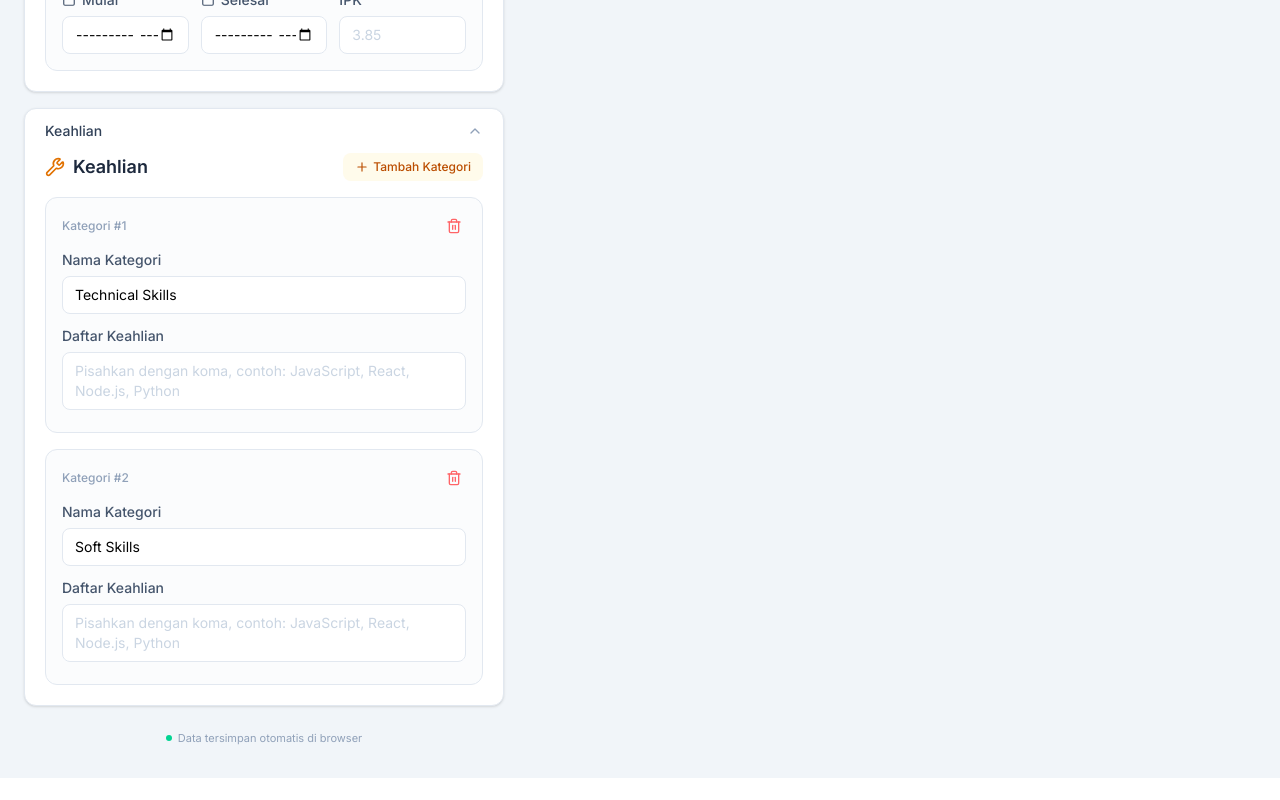
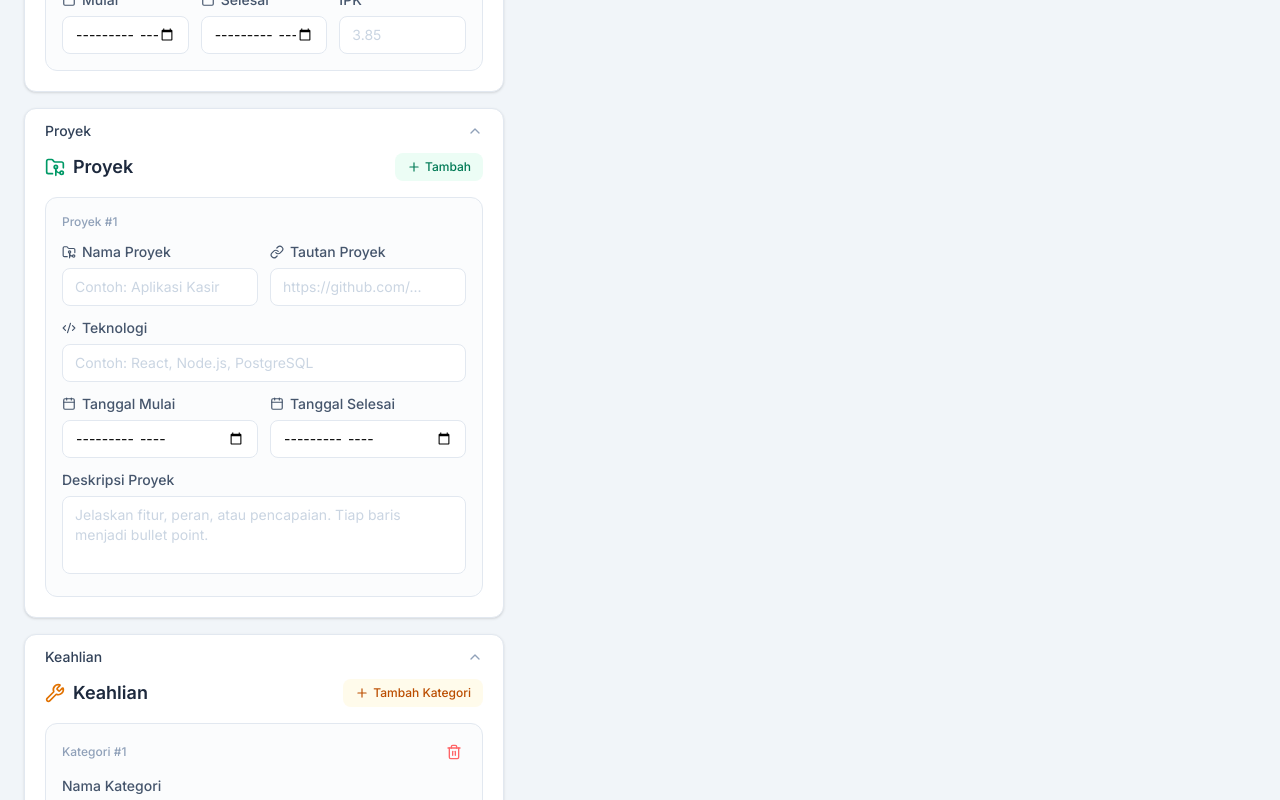
Before and after one commit to ryaleason/generate-cv, a React (Vite) app: page / in a window 1280 px wide. Shown: the part 2140-2940 px from the top of the page. Before the commit the page ends 2918 px from the top, so only its background shows below. Built offline with nearby package versions, Linux system fonts and the light colour scheme; what @react-pdf/renderer would draw is missing.

Commit message:
add feature project

```diff
--- a/src/App.jsx
+++ b/src/App.jsx
@@ -1,10 +1,11 @@
 import { useState, useCallback } from 'react'
 import { pdf } from '@react-pdf/renderer'
 import { Analytics } from '@vercel/analytics/react'
-import { FileDown, RotateCcw, FileText, ChevronDown, ChevronUp, Eye, EyeOff, Globe, Monitor, Smartphone } from 'lucide-react'
+import { FileDown, RotateCcw, ChevronDown, ChevronUp, Eye, EyeOff, Globe, Monitor, Smartphone } from 'lucide-react'
 import PersonalInfoForm from './components/form/PersonalInfoForm'
 import ExperienceForm from './components/form/ExperienceForm'
 import EducationForm from './components/form/EducationForm'
+import ProjectForm from './components/form/ProjectForm'
 import SkillsForm from './components/form/SkillsForm'
 import TemplateForm from './components/form/TemplateForm'
 import ResumePreview from './components/preview/ResumePreview'
@@ -31,6 +32,7 @@ function App() {
     personal: true,
     experience: true,
     education: true,
+    projects: true,
     skills: true,
   })
 
@@ -48,6 +50,7 @@ function App() {
         personalInfo: currentStore.personalInfo,
         experiences: currentStore.experiences,
         educations: currentStore.educations,
+        projects: currentStore.projects,
         skills: currentStore.skills,
       }
       const blob = await pdf(<ResumePDFDocument data={data} />).toBlob()
@@ -78,6 +81,7 @@ function App() {
     { key: 'personal', component: <PersonalInfoForm /> },
     { key: 'experience', component: <ExperienceForm /> },
     { key: 'education', component: <EducationForm /> },
+    { key: 'projects', component: <ProjectForm /> },
     { key: 'skills', component: <SkillsForm /> },
   ]
 
@@ -199,6 +203,7 @@ function App() {
                     {key === 'personal' && 'Data Pribadi'}
                     {key === 'experience' && 'Pengalaman Kerja'}
                     {key === 'education' && 'Pendidikan'}
+                    {key === 'projects' && 'Proyek'}
                     {key === 'skills' && 'Keahlian'}
                   </span>
                   {expandedSections[key] ? (
--- /dev/null
+++ b/src/components/form/ProjectForm.jsx
@@ -0,0 +1,66 @@
+import { Calendar, Code2, FolderGit2, Link, Plus, Trash2 } from 'lucide-react'
+import useResumeStore from '../../store/useResumeStore'
+
+export default function ProjectForm() {
+  const { projects, addProject, updateProject, removeProject } = useResumeStore()
+
+  return (
+    <div className="space-y-4">
+      <div className="flex items-center justify-between mb-4">
+        <div className="flex items-center gap-2">
+          <FolderGit2 className="w-5 h-5 text-emerald-600" />
+          <h2 className="text-lg font-semibold text-slate-800">Proyek</h2>
+        </div>
+        <button onClick={addProject} className="flex items-center gap-1 px-3 py-1.5 text-xs font-medium text-emerald-700 bg-emerald-50 hover:bg-emerald-100 rounded-lg transition-colors cursor-pointer">
+          <Plus className="w-3.5 h-3.5" />
+          Tambah
+        </button>
+      </div>
+
+      {projects.map((project, index) => (
+        <div key={project.id} className="p-4 border border-slate-200 rounded-xl space-y-3 relative bg-slate-50/50">
+          <div className="flex items-center justify-between">
+            <span className="text-xs font-medium text-slate-400">Proyek #{index + 1}</span>
+            {projects.length > 1 && (
+              <button onClick={() => removeProject(project.id)} aria-label={`Hapus proyek ${index + 1}`} className="p-1 text-red-400 hover:text-red-600 hover:bg-red-50 rounded transition-colors cursor-pointer">
+                <Trash2 className="w-4 h-4" />
+              </button>
+            )}
+          </div>
+
+          <div className="grid grid-cols-1 md:grid-cols-2 gap-3">
+            <div>
+              <label className="flex items-center gap-1.5 text-sm font-medium text-slate-600 mb-1.5"><FolderGit2 className="w-3.5 h-3.5" />Nama Proyek</label>
+              <input type="text" value={project.name} onChange={(e) => updateProject(project.id, 'name', e.target.value)} placeholder="Contoh: Aplikasi Kasir" className="w-full px-3 py-2 text-sm border border-slate-200 rounded-lg focus:outline-none focus:ring-2 focus:ring-emerald-500/20 focus:border-emerald-500 transition-all placeholder:text-slate-300 bg-white" />
+            </div>
+            <div>
+              <label className="flex items-center gap-1.5 text-sm font-medium text-slate-600 mb-1.5"><Link className="w-3.5 h-3.5" />Tautan Proyek</label>
+              <input type="url" value={project.link} onChange={(e) => updateProject(project.id, 'link', e.target.value)} placeholder="https://github.com/..." className="w-full px-3 py-2 text-sm border border-slate-200 rounded-lg focus:outline-none focus:ring-2 focus:ring-emerald-500/20 focus:border-emerald-500 transition-all placeholder:text-slate-300 bg-white" />
+            </div>
+          </div>
+
+          <div>
+            <label className="flex items-center gap-1.5 text-sm font-medium text-slate-600 mb-1.5"><Code2 className="w-3.5 h-3.5" />Teknologi</label>
+            <input type="text" value={project.technologies} onChange={(e) => updateProject(project.id, 'technologies', e.target.value)} placeholder="Contoh: React, Node.js, PostgreSQL" className="w-full px-3 py-2 text-sm border border-slate-200 rounded-lg focus:outline-none focus:ring-2 focus:ring-emerald-500/20 focus:border-emerald-500 transition-all placeholder:text-slate-300 bg-white" />
+          </div>
+
+          <div className="grid grid-cols-1 md:grid-cols-2 gap-3">
+            <div>
+              <label className="flex items-center gap-1.5 text-sm font-medium text-slate-600 mb-1.5"><Calendar className="w-3.5 h-3.5" />Tanggal Mulai</label>
+              <input type="month" value={project.startDate} onChange={(e) => updateProject(project.id, 'startDate', e.target.value)} className="w-full px-3 py-2 text-sm border border-slate-200 rounded-lg focus:outline-none focus:ring-2 focus:ring-emerald-500/20 focus:border-emerald-500 transition-all bg-white" />
+            </div>
+            <div>
+              <label className="flex items-center gap-1.5 text-sm font-medium text-slate-600 mb-1.5"><Calendar className="w-3.5 h-3.5" />Tanggal Selesai</label>
+              <input type="month" value={project.endDate} onChange={(e) => updateProject(project.id, 'endDate', e.target.value)} className="w-full px-3 py-2 text-sm border border-slate-200 rounded-lg focus:outline-none focus:ring-2 focus:ring-emerald-500/20 focus:border-emerald-500 transition-all bg-white" />
+            </div>
+          </div>
+
+          <div>
+            <label className="text-sm font-medium text-slate-600 mb-1.5 block">Deskripsi Proyek</label>
+            <textarea value={project.description} onChange={(e) => updateProject(project.id, 'description', e.target.value)} placeholder="Jelaskan fitur, peran, atau pencapaian. Tiap baris menjadi bullet point." rows={3} className="w-full px-3 py-2 text-sm border border-slate-200 rounded-lg focus:outline-none focus:ring-2 focus:ring-emerald-500/20 focus:border-emerald-500 transition-all placeholder:text-slate-300 resize-none bg-white" />
+          </div>
+        </div>
+      ))}
+    </div>
+  )
+}
--- a/src/components/pdf/ResumePDFDocument.jsx
+++ b/src/components/pdf/ResumePDFDocument.jsx
@@ -139,18 +139,20 @@ const sectionLabels = {
     summary: 'Professional Summary',
     experience: 'Work Experience',
     education: 'Education',
+    projects: 'Projects',
     skills: 'Skills',
   },
   id: {
     summary: 'Ringkasan Profil',
     experience: 'Pengalaman Kerja',
     education: 'Pendidikan',
+    projects: 'Proyek',
     skills: 'Keahlian',
   },
 }
 
 export default function ResumePDFDocument({ data }) {
-  const { personalInfo, experiences, educations, skills } = data
+  const { personalInfo, experiences, educations, projects = [], skills } = data
   const template = personalInfo.template || 'classic'
   const photoShape = personalInfo.photoShape || 'circle'
   const labels = sectionLabels[personalInfo.language || 'en']
@@ -238,6 +240,28 @@ export default function ResumePDFDocument({ data }) {
           </View>
         )}
 
+        {/* Projects */}
+        {projects.some(project => project.name) && (
+          <View>
+            <Text style={[styles.sectionTitle, { color: accentColor, borderBottomColor: accentColor }]}>{labels.projects}</Text>
+            {projects.filter(project => project.name).map((project) => (
+              <View key={project.id} style={styles.entryContainer}>
+                <View style={styles.entryHeader}>
+                  <View style={{ flexDirection: 'row', flex: 1 }}>
+                    <Text style={styles.entryTitle}>{project.name}</Text>
+                    {project.technologies && <Text style={styles.entryDetail}> · {project.technologies}</Text>}
+                  </View>
+                  <Text style={styles.entryDate}>{formatDate(project.startDate)}{project.startDate && project.endDate ? ' – ' : ''}{formatDate(project.endDate)}</Text>
+                </View>
+                {project.link && <Text style={styles.entryDetail}>{project.link}</Text>}
+                {project.description && project.description.split('\n').filter(line => line.trim()).map((line, i) => (
+                  <View key={i} style={styles.bulletItem}><Text style={styles.bullet}>•</Text><Text style={styles.bulletText}>{line.trim()}</Text></View>
+                ))}
+              </View>
+            ))}
+          </View>
+        )}
+
         {/* Skills */}
         {skills.some(s => s.items) && (
           <View>
--- a/src/components/preview/ResumePreview.jsx
+++ b/src/components/preview/ResumePreview.jsx
@@ -12,18 +12,20 @@ const sectionLabels = {
     summary: 'Professional Summary',
     experience: 'Work Experience',
     education: 'Education',
+    projects: 'Projects',
     skills: 'Skills',
   },
   id: {
     summary: 'Ringkasan Profil',
     experience: 'Pengalaman Kerja',
     education: 'Pendidikan',
+    projects: 'Proyek',
     skills: 'Keahlian',
   },
 }
 
 export default function ResumePreview() {
-  const { personalInfo, experiences, educations, skills } = useResumeStore()
+  const { personalInfo, experiences, educations, projects = [], skills } = useResumeStore()
   const template = personalInfo.template || 'classic'
   const photoShape = personalInfo.photoShape || 'circle'
   const labels = sectionLabels[personalInfo.language || 'en']
@@ -37,6 +39,7 @@ export default function ResumePreview() {
   const hasContent = personalInfo.fullName || personalInfo.summary ||
     experiences.some(e => e.company || e.position) ||
     educations.some(e => e.institution || e.degree) ||
+    projects.some(project => project.name) ||
     skills.some(s => s.items)
 
   return (
@@ -146,6 +149,32 @@ export default function ResumePreview() {
             </div>
           )}
 
+          {/* Projects */}
+          {projects.some(project => project.name) && (
+            <div style={{ marginTop: '14px' }}>
+              <h2 style={{ fontSize: '11pt', fontWeight: 'bold', color: accentColor, textTransform: 'uppercase', letterSpacing: '1.5px', borderBottom: `1px solid ${accentColor}`, paddingBottom: '3px', marginBottom: '8px' }}>
+                {labels.projects}
+              </h2>
+              {projects.filter(project => project.name).map((project) => (
+                <div key={project.id} style={{ marginBottom: '10px' }}>
+                  <div className="flex justify-between items-baseline">
+                    <div>
+                      <span style={{ fontSize: '10.5pt', fontWeight: 'bold', color: '#1e293b' }}>{project.name}</span>
+                      {project.technologies && <span style={{ fontSize: '9.5pt', color: '#475569' }}> · {project.technologies}</span>}
+                      {project.link && <span style={{ fontSize: '9pt', color: '#64748b' }}> · {project.link}</span>}
+                    </div>
+                    <span style={{ fontSize: '9pt', color: '#64748b', whiteSpace: 'nowrap', flexShrink: 0 }}>{formatDate(project.startDate)}{project.startDate && project.endDate && ' – '}{formatDate(project.endDate)}</span>
+                  </div>
+                  {project.description && (
+                    <ul style={{ margin: '4px 0 0 0', paddingLeft: '18px', fontSize: '9.5pt', lineHeight: '1.5', color: '#334155' }}>
+                      {project.description.split('\n').filter(line => line.trim()).map((line, i) => <li key={i} style={{ marginBottom: '2px' }}>{line.trim()}</li>)}
+                    </ul>
+                  )}
+                </div>
+              ))}
+            </div>
+          )}
+
           {/* Skills */}
           {skills.some(s => s.items) && (
             <div style={{ marginTop: '14px' }}>
--- a/src/store/useResumeStore.js
+++ b/src/store/useResumeStore.js
@@ -36,6 +36,17 @@ const initialState = {
       startDate: '',
       endDate: '',
       gpa: '',
+    },
+  ],
+  projects: [
+    {
+      id: crypto.randomUUID(),
+      name: '',
+      link: '',
+      technologies: '',
+      startDate: '',
+      endDate: '',
+      description: '',
     },
   ],
   skills: [
@@ -114,6 +125,33 @@ const useResumeStore = create(
           educations: state.educations.filter((edu) => edu.id !== id),
         })),
 
+      // Projects
+      addProject: () =>
+        set((state) => ({
+          projects: [
+            ...state.projects,
+            {
+              id: crypto.randomUUID(),
+              name: '',
+              link: '',
+              technologies: '',
+              startDate: '',
+              endDate: '',
+              description: '',
+            },
+          ],
+        })),
+      updateProject: (id, field, value) =>
+        set((state) => ({
+          projects: state.projects.map((project) =>
+            project.id === id ? { ...project, [field]: value } : project
+          ),
+        })),
+      removeProject: (id) =>
+        set((state) => ({
+          projects: state.projects.filter((project) => project.id !== id),
+        })),
+
       // Skills
       addSkillCategory: () =>
         set((state) => ({
```
